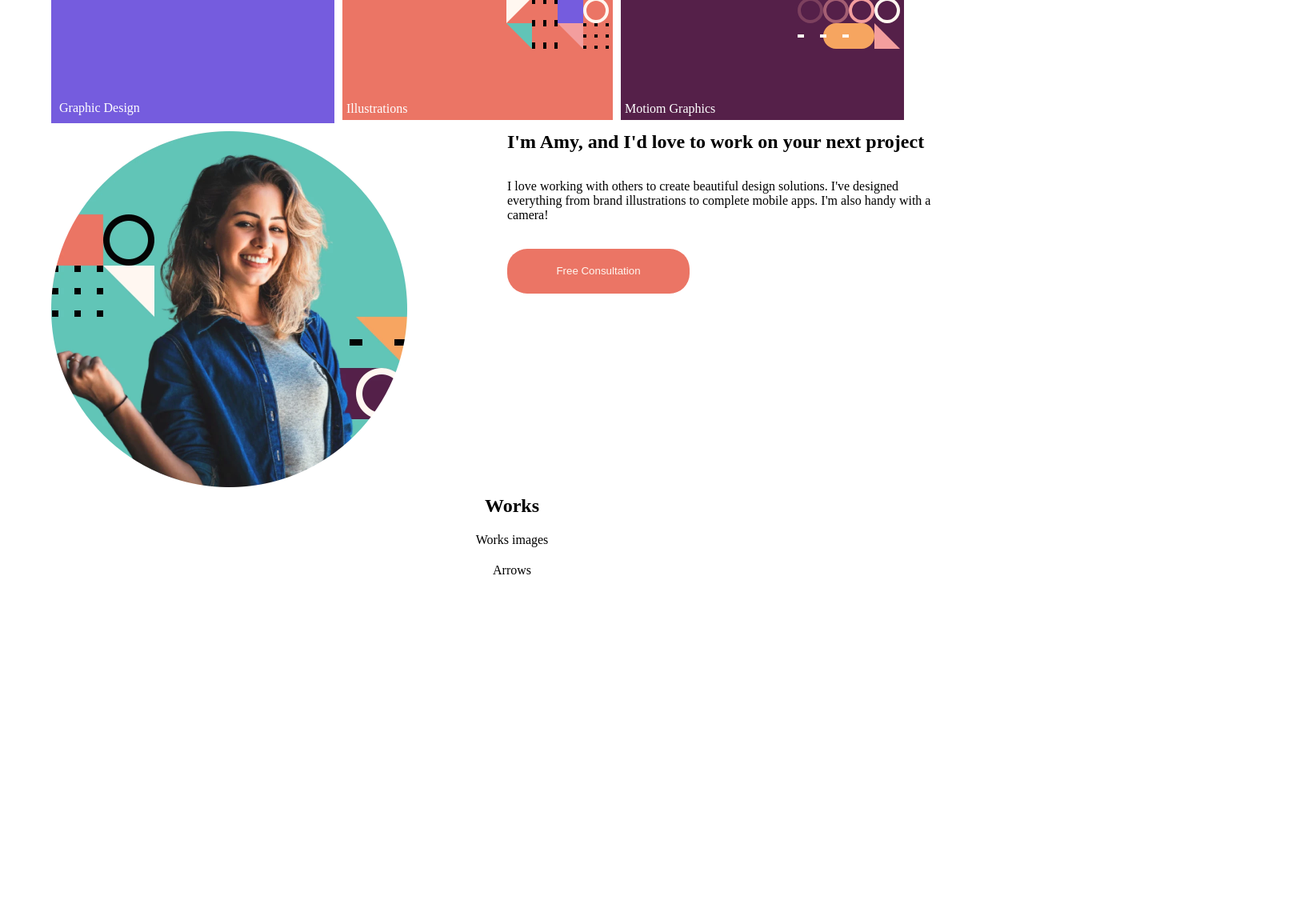
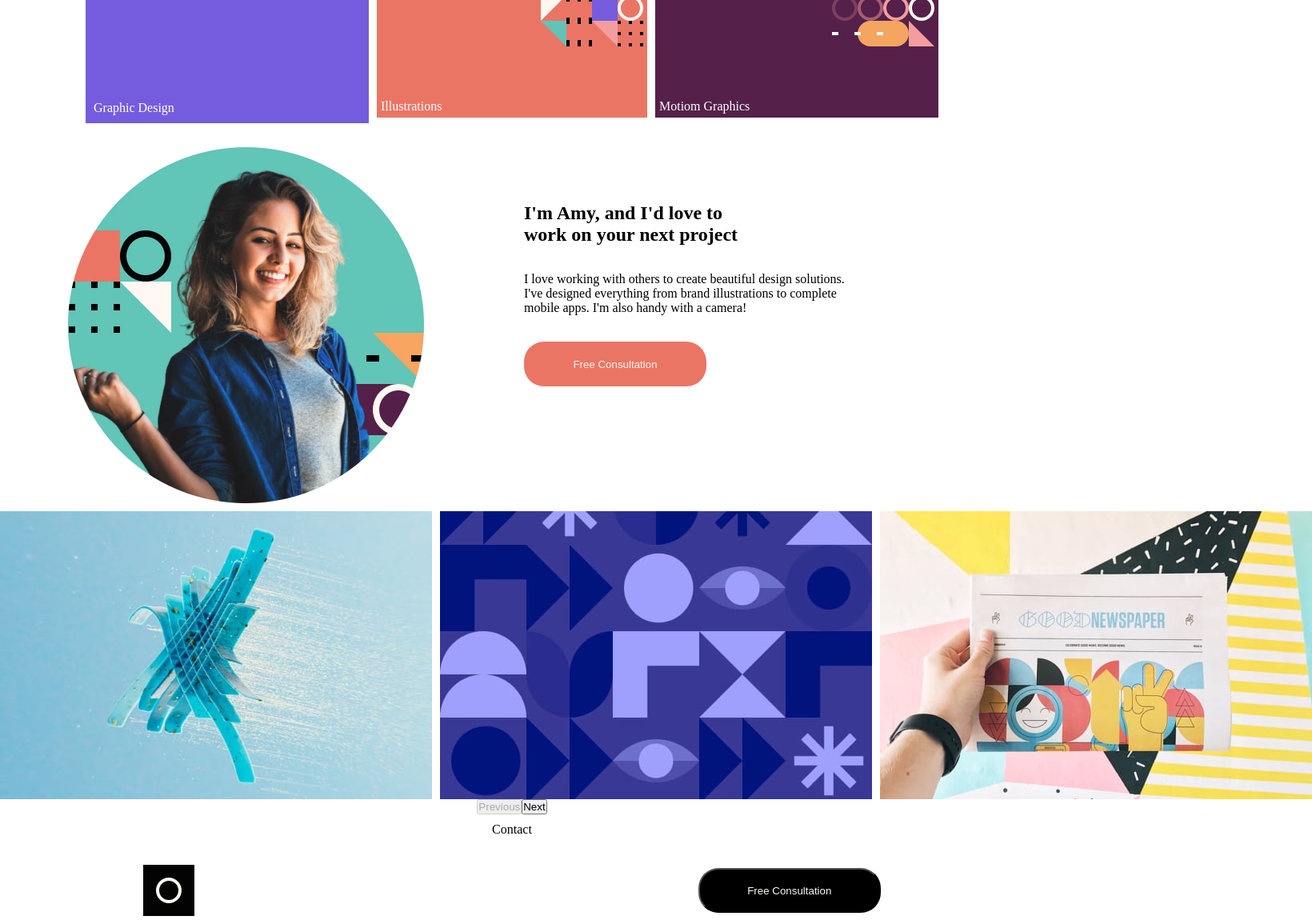
Before and after one commit to Egnoel/designer_portfolio, a React (Create React App) app: page / in a window 1280 px wide. Shown: the part 438-1593 px from the top of the page at 80% size, 1640 px wide, since content can reach past the window. Before the commit the page ends 1160 px from the top, so only its background shows below. Built offline with nearby package versions, Linux system fonts and the light colour scheme.

Commit message:
new components

```diff
--- a/src/App.css
+++ b/src/App.css
@@ -8,5 +8,5 @@
   display: flex;
   flex-direction: column;
   gap: 10px;
-
+  align-items: center;
 }
--- a/src/App.js
+++ b/src/App.js
@@ -1,5 +1,7 @@
 import "./App.css";
 import Banner from "./components/Banner";
+import Carousel from "./components/Carousel";
+import Contact from "./components/Contact";
 
 import Logo from "./components/Logo";
 import Motto from "./components/Motto";
@@ -13,7 +15,9 @@ function App() {
       <Motto />
       <Skills />
       <Banner />
-      <Works />
+      <Carousel />
+      <Contact />
+      <Logo />
     </div>
   );
 }
--- a/src/components/Banner/index.jsx
+++ b/src/components/Banner/index.jsx
@@ -9,7 +9,9 @@ const Banner = () => {
         <img src={amy} alt="" />
       </div>
       <div className="amy_description">
-        <h2>I'm Amy, and I'd love to work on your next project</h2>
+        <h2>
+          I'm Amy, and I'd love to <br /> work on your next project
+        </h2>
         <p>
           I love working with others to create beautiful design solutions. I've
           designed everything from brand illustrations to complete mobile apps.
--- a/src/components/Banner/style.css
+++ b/src/components/Banner/style.css
@@ -2,6 +2,7 @@
     display: flex;
     flex-direction: row;
     justify-content: space-between;
+    align-items: center;
     gap: 25px;
     margin-left: 5%;
     margin-right: 5%;
@@ -29,6 +30,12 @@
     height: 306px;
 }
 
+.amy_description>p {
+    display: flex;
+    text-wrap: wrap;
+    width: 75%;
+}
+
 .amy_description>button {
     width: 228px;
     height: 56px;
--- /dev/null
+++ b/src/components/Carousel/index.jsx
@@ -0,0 +1,47 @@
+import React, { useState } from "react";
+import "./style.css";
+import slide1 from "../../assets/image-slide-7.jpg";
+import slide2 from "../../assets/image-slide-2.jpg";
+import slide3 from "../../assets/image-slide-3.jpg";
+import slide4 from "../../assets/image-slide-4.jpg";
+import slide5 from "../../assets/image-slide-5.jpg";
+
+const Carousel = () => {
+  const images = [slide1, slide2, slide3, slide4, slide5];
+  const [currentIndex, setCurrentIndex] = useState(0);
+
+  const goBack = () => {
+    const newIndex = currentIndex - 3;
+    setCurrentIndex(newIndex < 0 ? 0 : newIndex);
+  };
+
+  const goForward = () => {
+    const newIndex = currentIndex + 3;
+    setCurrentIndex(newIndex >= images.length ? images.length - 3 : newIndex);
+  };
+
+  const visibleImages = images.slice(currentIndex, currentIndex + 3);
+
+  return (
+    <div className="carousel">
+      <div className="image-container">
+        {visibleImages.map((image, index) => (
+          <img key={index} src={image} alt="slide" />
+        ))}
+      </div>
+      <div className="carousel_btn">
+        <button onClick={goBack} disabled={currentIndex === 0}>
+          Previous
+        </button>
+        <button
+          onClick={goForward}
+          disabled={currentIndex >= images.length - 3}
+        >
+          Next
+        </button>
+      </div>
+    </div>
+  );
+};
+
+export default Carousel;
--- /dev/null
+++ b/src/components/Carousel/style.css
@@ -0,0 +1,24 @@
+.carousel {
+    display: flex;
+    flex-direction: column;
+    width: 100%;
+}
+
+.image-container {
+    display: flex;
+    flex-direction: row;
+    gap: 10px;
+}
+
+.image-container>img {
+    width: 540px;
+    height: 360px;
+    object-fit: cover;
+}
+
+.carousel_btn {
+    display: flex;
+    flex-direction: row;
+    align-items: center;
+    justify-content: center;
+}
--- /dev/null
+++ b/src/components/Contact/index.jsx
@@ -0,0 +1,12 @@
+import React from "react";
+import "./style.css";
+
+const Contact = () => {
+  return (
+    <div>
+      <p>Contact</p>
+    </div>
+  );
+};
+
+export default Contact;
--- a/src/components/Logo/style.css
+++ b/src/components/Logo/style.css
@@ -1,11 +1,12 @@
 .logo {
     display: flex;
     justify-content: space-between;
-    margin-left: 5%;
-    margin-right: 5%;
+    align-items: center;
     margin-top: 2%;
     margin-bottom: 10px;
+    width: 72%;
 }
+
 
 .logo_img {
     width: 64px;
--- a/src/components/Skills/style.css
+++ b/src/components/Skills/style.css
@@ -3,9 +3,8 @@
     grid-template-areas: "skill1 skill2 skill3 skill4"
         "skill1 skill5 skill5 skill6";
     grid-template-columns: 354px 164px 164px 354px;
-    align-items: center;
-    margin-left: 5%;
-    margin-right: 5%;
+    justify-content: center;
+    margin-bottom: 20px;
     margin-top: 15px;
     width: 100%;
     gap: 10px;
```
Also changed, not shown: src/assets/image-slide-7.jpg (renamed from src/assets/image-slide-1.jpg), src/components/Contact/style.css (added).
